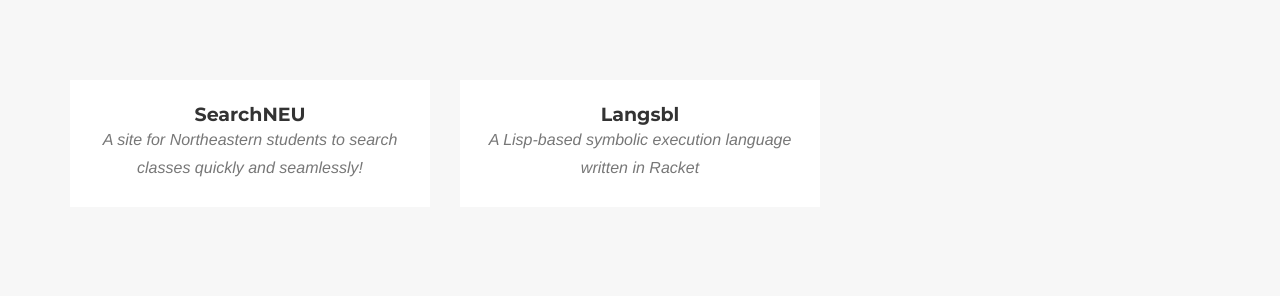
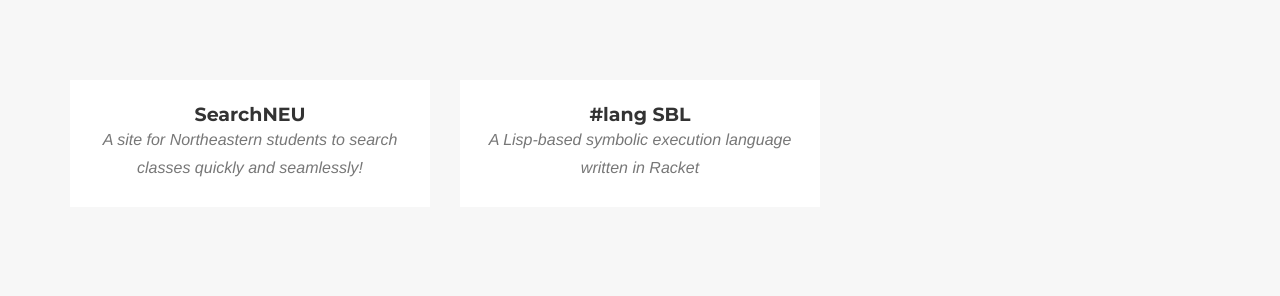
Before and after one commit to NEUDitao/NEUDitao.github.io, a Jekyll site: the page built from _posts/2020-01-01-langsbl.md, in a window 1280 px wide and 900 px high, scrolled down 2667 px. Shown: the part 157-453 px from the top of the window. Built offline with Jekyll 4.4.1, drawn with Linux system fonts in a browser that asks for light colours; some web fonts are replaced.

Commit message:
js is dumb

```diff
--- a/_posts/2020-01-01-langsbl.md
+++ b/_posts/2020-01-01-langsbl.md
@@ -1,5 +1,5 @@
 ---
-title: #lang SBL
+title: "#lang SBL"
 subtitle: A Lisp-based symbolic execution language written in Racket
 layout: default
 modal-id: 2
```
